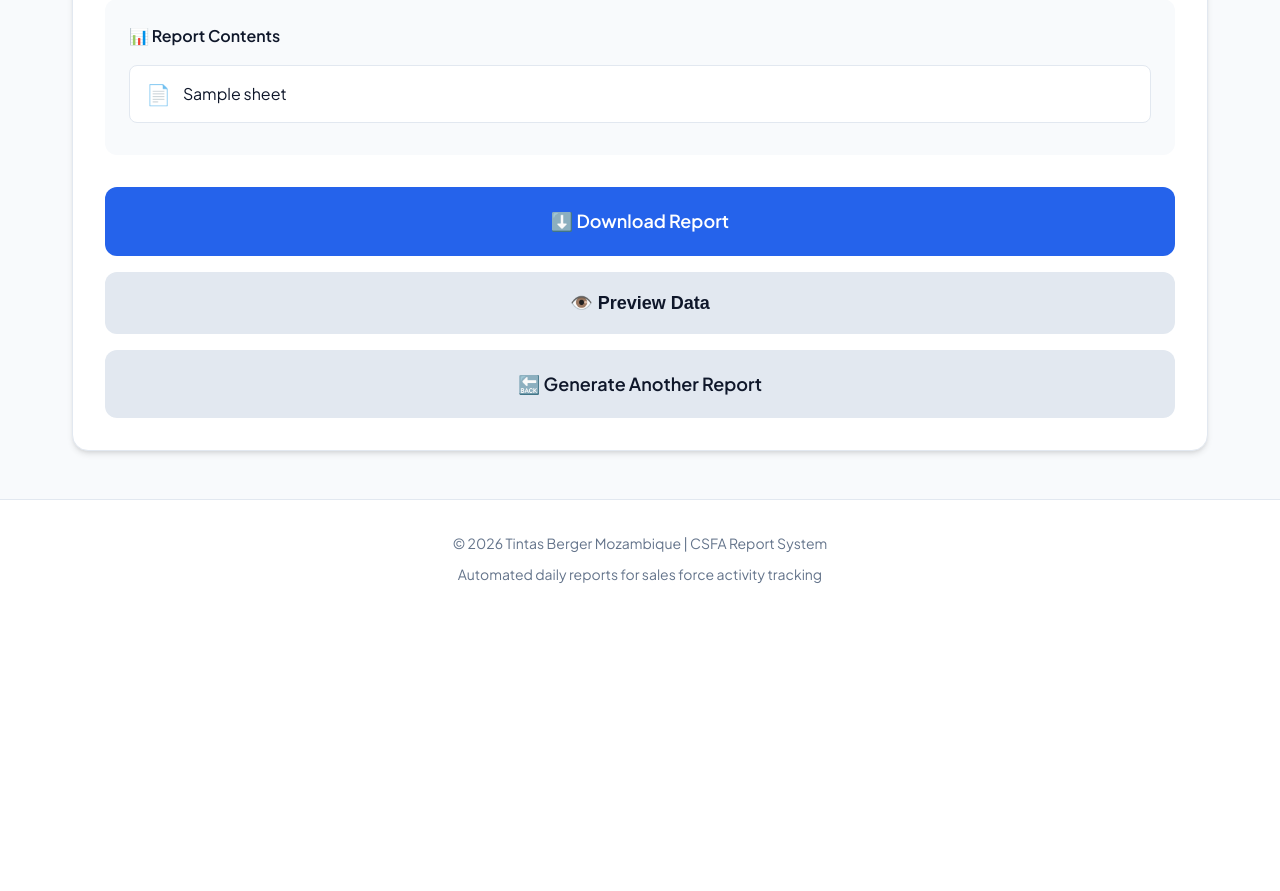
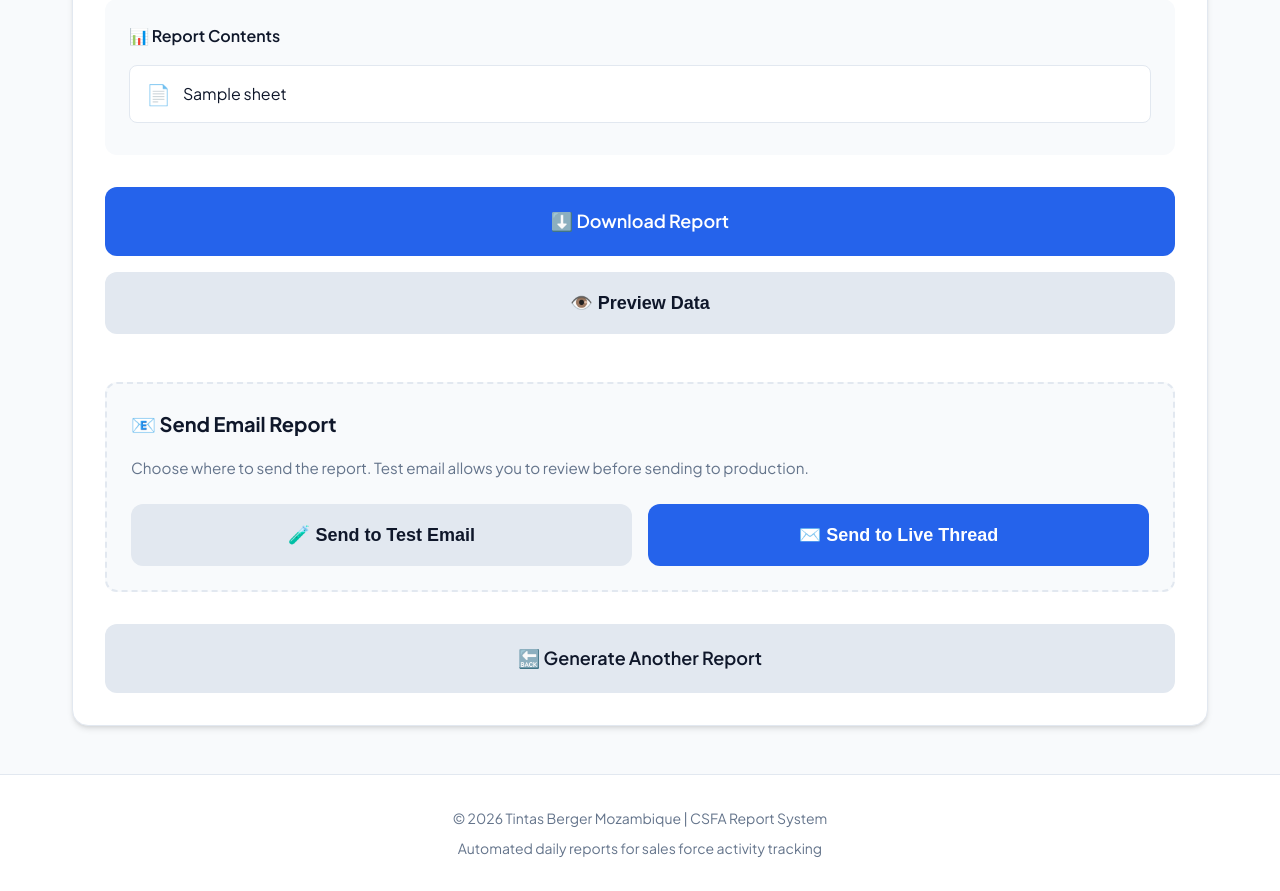
Before and after one commit to guruwalker/csfa-daily-report, a Flask app: template templates/result.html in a window 1280 px wide. Shown: the part 600-1491 px from the top of the page. Before the commit the page ends 1183 px from the top, so only its background shows below. Run offline with Flask 3, Linux system fonts and the light colour scheme; the template is opened without the code that fills it: most values are stand-ins (such as "Sample title", 1, 10 or a date in 2020).

Commit message:
works, but be careful with emails

```diff
--- a/app.py
+++ b/app.py
@@ -133,7 +133,6 @@ def generate_report():
     try:
         # Get form data
         report_date_str = request.form.get('report_date')
-        send_email = request.form.get('send_email') == 'on'
 
         # Validate date
         is_valid, error_msg, report_date = validate_date(report_date_str)
@@ -174,22 +173,7 @@ def generate_report():
 
         generate_detailed_report(visits_data, orders_data, report_date, report_config)
 
-        # Send email if requested
-        if send_email:
-            logger.info("Sending email report...")
-            from send_report import send_report
-            email_success = send_report(
-                excel_file=str(report_path),
-                summary_sheet="Day Summary",  # Use the new sheet name
-                date_str=report_date_str
-            )
-
-            if email_success:
-                flash("Report generated and email sent successfully!", 'success')
-            else:
-                flash("Report generated but email failed to send", 'warning')
-        else:
-            flash("Report generated successfully!", 'success')
+        flash("Report generated successfully!", 'success')
 
         # Get report summary
         summary = get_report_summary(str(report_path))
@@ -198,7 +182,7 @@ def generate_report():
                              report_date=report_date_str,
                              report_file=report_filename,
                              summary=summary,
-                             email_sent=send_email)
+                             email_sent=False)  # Email not sent yet
 
     except Exception as e:
         logger.error(f"Error generating report: {e}")
@@ -257,6 +241,92 @@ def preview_report(filename):
         return jsonify({"error": str(e)}), 500
 
 
+@app.route('/send-email', methods=['POST'])
+def send_email_route():
+    """Send email for a generated report (test or live thread)."""
+    try:
+        data = request.get_json()
+        filename = data.get('filename')
+        mode = data.get('mode', 'test')  # 'test' or 'live'
+        report_date_str = data.get('report_date')
+
+        if not filename:
+            return jsonify({"success": False, "error": "Filename required"}), 400
+
+        report_path = REPORTS_FOLDER / filename
+
+        if not report_path.exists():
+            return jsonify({"success": False, "error": "Report file not found"}), 404
+
+        logger.info(f"Sending email in {mode} mode for {filename}")
+
+        # Import send_report
+        from send_report import send_report
+        import os
+
+        # Temporarily override EMAIL_THREAD_ID based on mode
+        original_thread_id = os.environ.get('EMAIL_THREAD_ID')
+        original_to = os.environ.get('EMAIL_TO')
+
+        if mode == 'test':
+            # Use test thread ID and test recipient
+            test_thread_id = os.getenv('EMAIL_THREAD_ID_TEST', '')
+            test_to = os.getenv('EMAIL_TO_TEST', os.getenv('SENDER_EMAIL'))  # Default to sender
+
+            if test_thread_id:
+                os.environ['EMAIL_THREAD_ID'] = test_thread_id
+            else:
+                # Remove thread ID for test to create new thread
+                os.environ.pop('EMAIL_THREAD_ID', None)
+
+            os.environ['EMAIL_TO'] = test_to
+            logger.info(f"📧 Test mode: Sending to {test_to}")
+
+        else:  # live mode
+            # Use production thread ID and recipients
+            live_thread_id = os.getenv('EMAIL_THREAD_ID_LIVE', os.getenv('EMAIL_THREAD_ID', ''))
+            if live_thread_id:
+                os.environ['EMAIL_THREAD_ID'] = live_thread_id
+            # EMAIL_TO already set to production
+            logger.info(f"📧 Live mode: Sending to production recipients")
+
+        # Send the email
+        success = send_report(
+            excel_file=str(report_path),
+            summary_sheet="Day Summary",
+            date_str=report_date_str
+        )
+
+        # Restore original environment
+        if original_thread_id:
+            os.environ['EMAIL_THREAD_ID'] = original_thread_id
+        else:
+            os.environ.pop('EMAIL_THREAD_ID', None)
+
+        if original_to:
+            os.environ['EMAIL_TO'] = original_to
+
+        if success:
+            return jsonify({
+                "success": True,
+                "mode": mode,
+                "message": f"Email sent successfully in {mode} mode"
+            })
+        else:
+            return jsonify({
+                "success": False,
+                "error": "Email sending failed - check logs"
+            }), 500
+
+    except Exception as e:
+        logger.error(f"Error sending email: {e}")
+        logger.error(traceback.format_exc())
+        return jsonify({
+            "success": False,
+            "error": str(e)
+        }), 500
+
+
 @app.route('/health')
 def health():
     """Health check endpoint for monitoring."""
@@ -296,7 +366,7 @@ if __name__ == '__main__':
         logger.warning("App will start but report generation may fail")
 
     # Run app
-    port = int(os.getenv('PORT', 3001))
+    port = int(os.getenv('PORT', 5000))
     debug = os.getenv('FLASK_DEBUG', 'False').lower() == 'true'
 
     logger.info(f"🚀 Starting CSFA Report Web Interface on port {port}")
--- a/templates/result.html
+++ b/templates/result.html
@@ -176,7 +176,30 @@
             👁️ Preview Data
         </button>
 
-        <a href="{{ url_for('index') }}" class="btn btn-secondary btn-large">
+        {% if not email_sent %}
+        <!-- Email Sending Options -->
+        <div style="margin-top: 2rem; padding: 1.5rem; background: var(--bg); border-radius: 12px; border: 2px dashed var(--border);">
+            <h3 style="margin-bottom: 1rem; font-size: 1.25rem;">📧 Send Email Report</h3>
+            <p style="color: var(--text-muted); margin-bottom: 1.5rem; font-size: 0.95rem;">
+                Choose where to send the report. Test email allows you to review before sending to production.
+            </p>
+            <div style="display: grid; grid-template-columns: 1fr 1fr; gap: 1rem;">
+                <button onclick="sendEmail('test')" class="btn btn-secondary btn-large" id="testEmailBtn">
+                    🧪 Send to Test Email
+                </button>
+                <button onclick="sendEmail('live')" class="btn btn-primary btn-large" id="liveEmailBtn">
+                    ✉️ Send to Live Thread
+                </button>
+            </div>
+            <div id="emailStatus" style="margin-top: 1rem; display: none;"></div>
+        </div>
+        {% else %}
+        <div class="alert alert-success">
+            ✅ Email already sent during report generation
+        </div>
+        {% endif %}
+
+        <a href="{{ url_for('index') }}" class="btn btn-secondary btn-large" style="margin-top: 1rem;">
             🔙 Generate Another Report
         </a>
     </div>
@@ -219,5 +242,73 @@ async function previewReport() {
         content.innerHTML = `<p style="color: var(--danger);">Error loading preview: ${error.message}</p>`;
     }
 }
+
+async function sendEmail(mode) {
+    const statusDiv = document.getElementById('emailStatus');
+    const testBtn = document.getElementById('testEmailBtn');
+    const liveBtn = document.getElementById('liveEmailBtn');
+
+    // Disable buttons
+    testBtn.disabled = true;
+    liveBtn.disabled = true;
+    testBtn.style.opacity = '0.5';
+    liveBtn.style.opacity = '0.5';
+
+    // Show loading
+    statusDiv.style.display = 'block';
+    statusDiv.innerHTML = `
+        <div style="text-align: center; padding: 1rem; background: var(--bg); border-radius: 8px;">
+            <div style="font-size: 2rem; margin-bottom: 0.5rem;">⏳</div>
+            <p style="color: var(--text-muted); margin: 0;">Sending email...</p>
+        </div>
+    `;
+
+    try {
+        const response = await fetch('{{ url_for("send_email_route") }}', {
+            method: 'POST',
+            headers: {
+                'Content-Type': 'application/json',
+            },
+            body: JSON.stringify({
+                filename: '{{ report_file }}',
+                mode: mode,
+                report_date: '{{ report_date }}'
+            })
+        });
+
+        const data = await response.json();
+
+        if (data.success) {
+            statusDiv.innerHTML = `
+                <div class="alert alert-success">
+                    ✅ Email sent successfully to ${mode === 'test' ? 'test thread' : 'live thread'}!
+                    ${data.message_id ? `<br><small style="font-family: monospace;">Message ID: ${data.message_id}</small>` : ''}
+                </div>
+            `;
+        } else {
+            statusDiv.innerHTML = `
+                <div class="alert alert-error">
+                    ❌ Failed to send email: ${data.error}
+                </div>
+            `;
+            // Re-enable buttons on error
+            testBtn.disabled = false;
+            liveBtn.disabled = false;
+            testBtn.style.opacity = '1';
+            liveBtn.style.opacity = '1';
+        }
+    } catch (error) {
+        statusDiv.innerHTML = `
+            <div class="alert alert-error">
+                ❌ Error: ${error.message}
+            </div>
+        `;
+        // Re-enable buttons on error
+        testBtn.disabled = false;
+        liveBtn.disabled = false;
+        testBtn.style.opacity = '1';
+        liveBtn.style.opacity = '1';
+    }
+}
 </script>
 {% endblock %}
```
Also changed, not shown: attendance.json (+5 -6 lines), summary_email_preview.html (+1 -1 lines), templates/index.html (+0 -8 lines), 2 other files.
